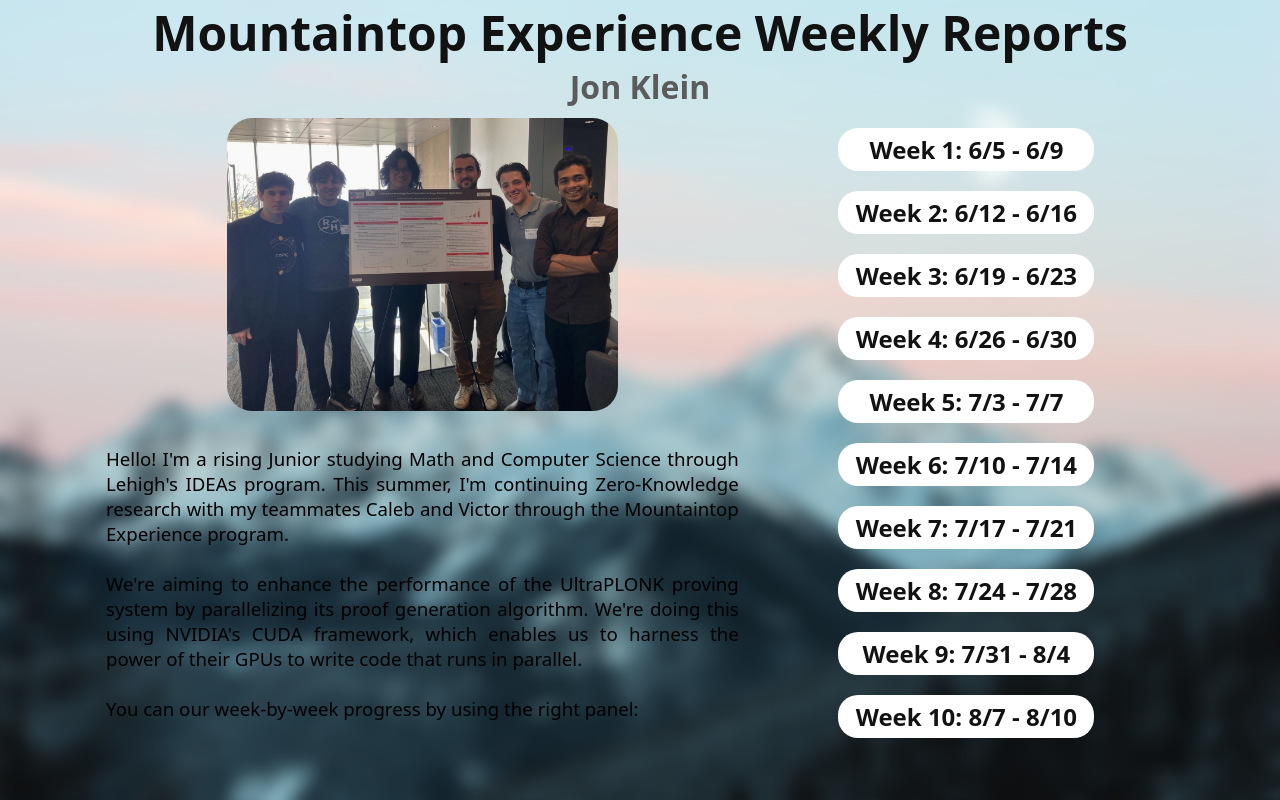
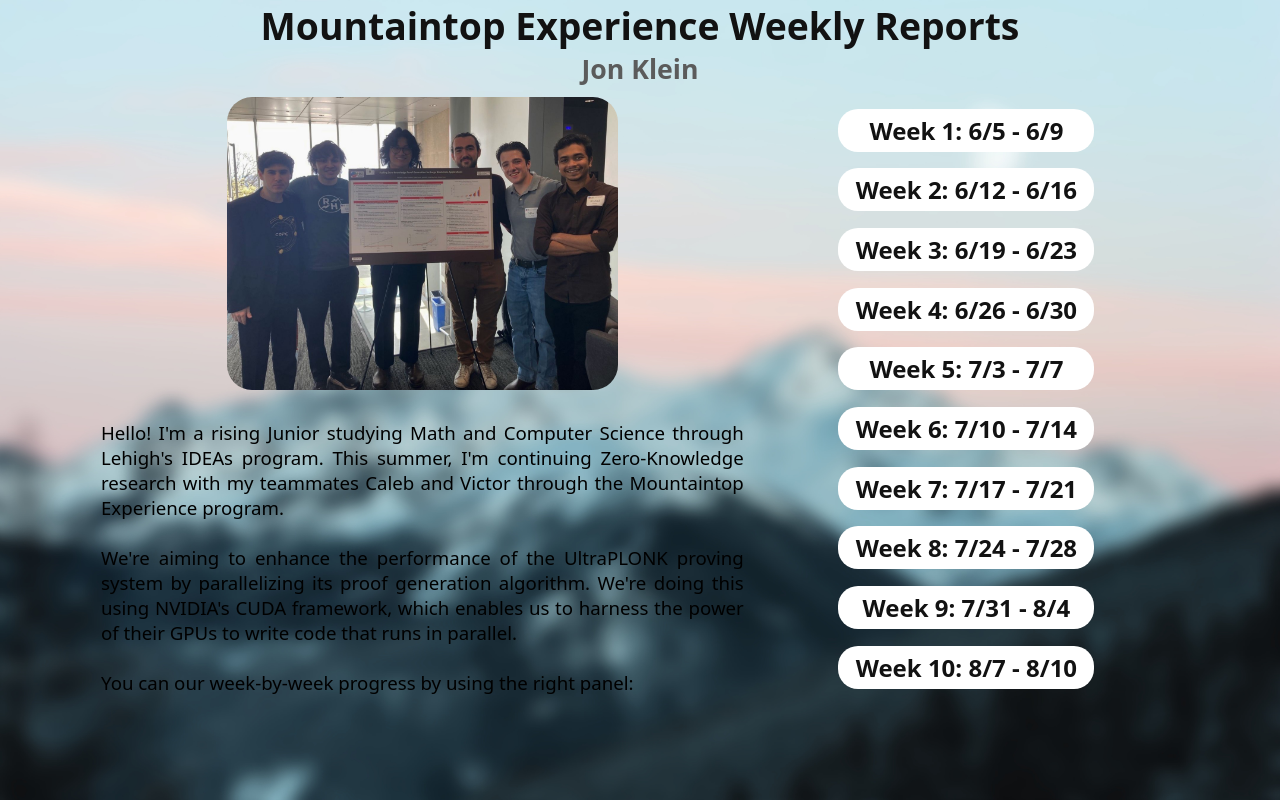
Before and after one commit to jonklein2021/mountaintop-personal-blog, a Next.js app: page / in a window 1280 px wide. Built offline with nearby package versions, Linux system fonts and the light colour scheme.

Commit message:
css shrinks

```diff
--- a/styles/Card.module.css
+++ b/styles/Card.module.css
@@ -9,7 +9,7 @@
     background-color: #FFF;
     color: #121212;
     border-radius: 20px;
-    margin: 10px;
+    margin: 5px 0 5px 0;
     transition: 0.4s;
 }
 
--- a/styles/Home.module.css
+++ b/styles/Home.module.css
@@ -13,13 +13,13 @@
 }
 
 .title {
-  font-size: 36pt;
+  font-size: 28pt;
   color: #121212;
   top: 0;
 }
 
 .subtitle {
-  font-size: 24pt;
+  font-size: 20pt;
   margin-bottom: 10px;
   color: #5b5b5b;
 }
@@ -42,7 +42,7 @@
 
 .infobox p {
   font-size: 14pt;
-  margin: 10px;
+  margin: 5px;
 }
 
 .cardbox {
```
